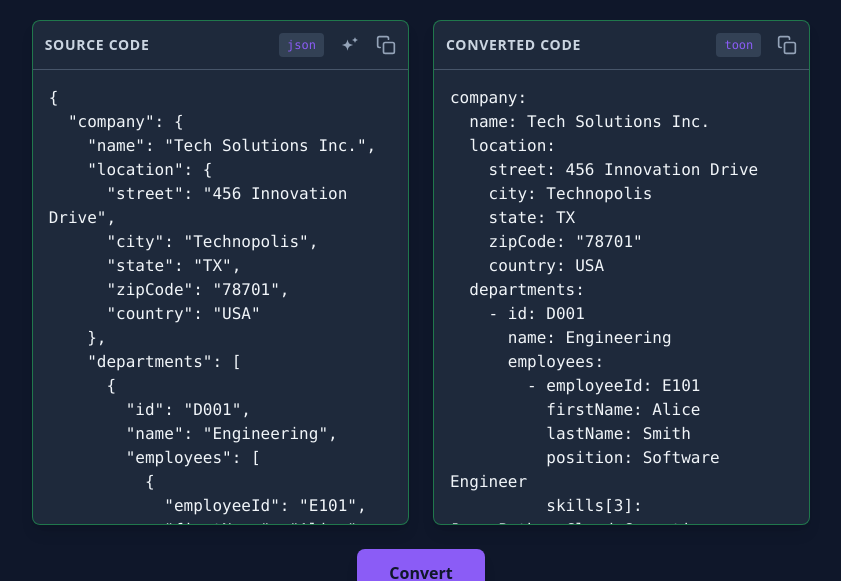
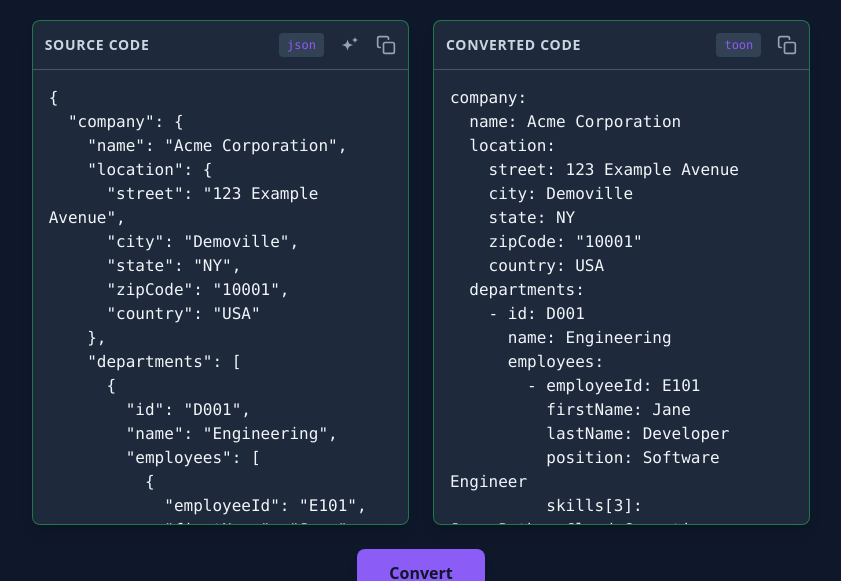
Before and after one commit to amustafa91/format-fusion, a React (Vite) app: page / in a window 1280 px wide. Shown: the part 171-752 px from the top of the page, without its empty margins (219-1060 px from the left). Built offline with nearby package versions, Linux system fonts and the light colour scheme; no server answers.

Commit message:
style: reformat App.tsx to use 2-space indentation.

```diff
--- a/App.tsx
+++ b/App.tsx
@@ -34,7 +34,7 @@ const parseCommaSeparated = (line: string): string[] => {
   let inQuote = false;
   for (let i = 0; i < line.length; i++) {
     const char = line[i];
-        if (char === '\\' && i + 1 < line.length && line[i+1] === '"') {
+    if (char === '\\' && i + 1 < line.length && line[i + 1] === '"') {
       current += '"';
       i++; // Skip the quote
     } else if (char === '"') {
@@ -110,7 +110,7 @@ const parseToon = (text: string): any => {
         const expectedIndent = lines[index]?.indent;
         if (expectedIndent !== undefined && expectedIndent > currentIndent) {
           let rowsAdded = 0;
-                    while(index < lines.length && lines[index].indent === expectedIndent && rowsAdded < count) {
+          while (index < lines.length && lines[index].indent === expectedIndent && rowsAdded < count) {
             const rowContent = lines[index].content;
             const values = parseCommaSeparated(rowContent);
             const itemObj: { [key: string]: any } = {};
@@ -373,7 +373,7 @@ const parseDelimited = (text: string, delimiter: string): any[] => {
   }
 
   return nonEmptyRows.map(row => {
-        const obj: { [key:string]: string } = {};
+    const obj: { [key: string]: string } = {};
     headers.forEach((header, index) => {
       obj[header] = row[index] ?? '';
     });
@@ -450,7 +450,7 @@ const generateCodeForLanguage = (lang: string, data: any, rootName = 'Root'): st
       .map(([key, value]) => {
         const propName = cfg.property(key);
         const typeName = getType(value, key);
-                switch(lang) {
+        switch (lang) {
           case 'typescript': return `  ${propName}: ${typeName};`;
           case 'python': return `    ${propName}: ${typeName}`;
           case 'go': return `\t${propName} ${typeName} \`json:"${key}"\``;
@@ -462,7 +462,7 @@ const generateCodeForLanguage = (lang: string, data: any, rootName = 'Root'): st
       }).join('\n');
 
     let definition = '';
-        switch(lang) {
+    switch (lang) {
       case 'typescript': definition = `interface ${name} {\n${fields}\n}`; break;
       case 'python':
         if (fields.trim() === '') {
@@ -482,7 +482,7 @@ const generateCodeForLanguage = (lang: string, data: any, rootName = 'Root'): st
   getType(data, rootName);
 
   let preamble = '';
-    switch(lang) {
+  switch (lang) {
     case 'python': preamble = 'from dataclasses import dataclass\nfrom typing import Any, List\n\n'; break;
     case 'rust': preamble = 'use serde::{Serialize, Deserialize};\n\n'; break;
     case 'java': preamble = 'import java.util.ArrayList;\n\n'; break;
@@ -534,12 +534,12 @@ const App: React.FC = () => {
   const [targetLang, setTargetLang] = useState<LanguageOption>(LANGUAGE_OPTIONS.find(l => l.value === 'toon')!); // TOON
   const [inputCode, setInputCode] = useState<string>(`{
   "company": {
-    "name": "Tech Solutions Inc.",
+    "name": "Acme Corporation",
     "location": {
-      "street": "456 Innovation Drive",
-      "city": "Technopolis",
-      "state": "TX",
-      "zipCode": "78701",
+      "street": "123 Example Avenue",
+      "city": "Demoville",
+      "state": "NY",
+      "zipCode": "10001",
       "country": "USA"
     },
     "departments": [
@@ -549,13 +549,13 @@ const App: React.FC = () => {
         "employees": [
           {
             "employeeId": "E101",
-            "firstName": "Alice",
-            "lastName": "Smith",
+            "firstName": "Jane",
+            "lastName": "Developer",
             "position": "Software Engineer",
             "skills": ["Java", "Python", "Cloud Computing"],
             "projects": [
-              {"projectId": "P1", "name": "Project X"},
-              {"projectId": "P2", "name": "Project Y"}
+              {"projectId": "P1", "name": "Sample Project"},
+              {"projectId": "P2", "name": "Demo Application"}
             ]
           }
         ]
@@ -629,7 +629,7 @@ const App: React.FC = () => {
   };
 
   const handleSwapLanguages = useCallback(() => {
-    if(isTargetCode) return;
+    if (isTargetCode) return;
     setSourceLang(targetLang);
     setTargetLang(sourceLang);
     setInputCode(outputCode);
```
Lines whose indentation alone changed are shown as unchanged.
